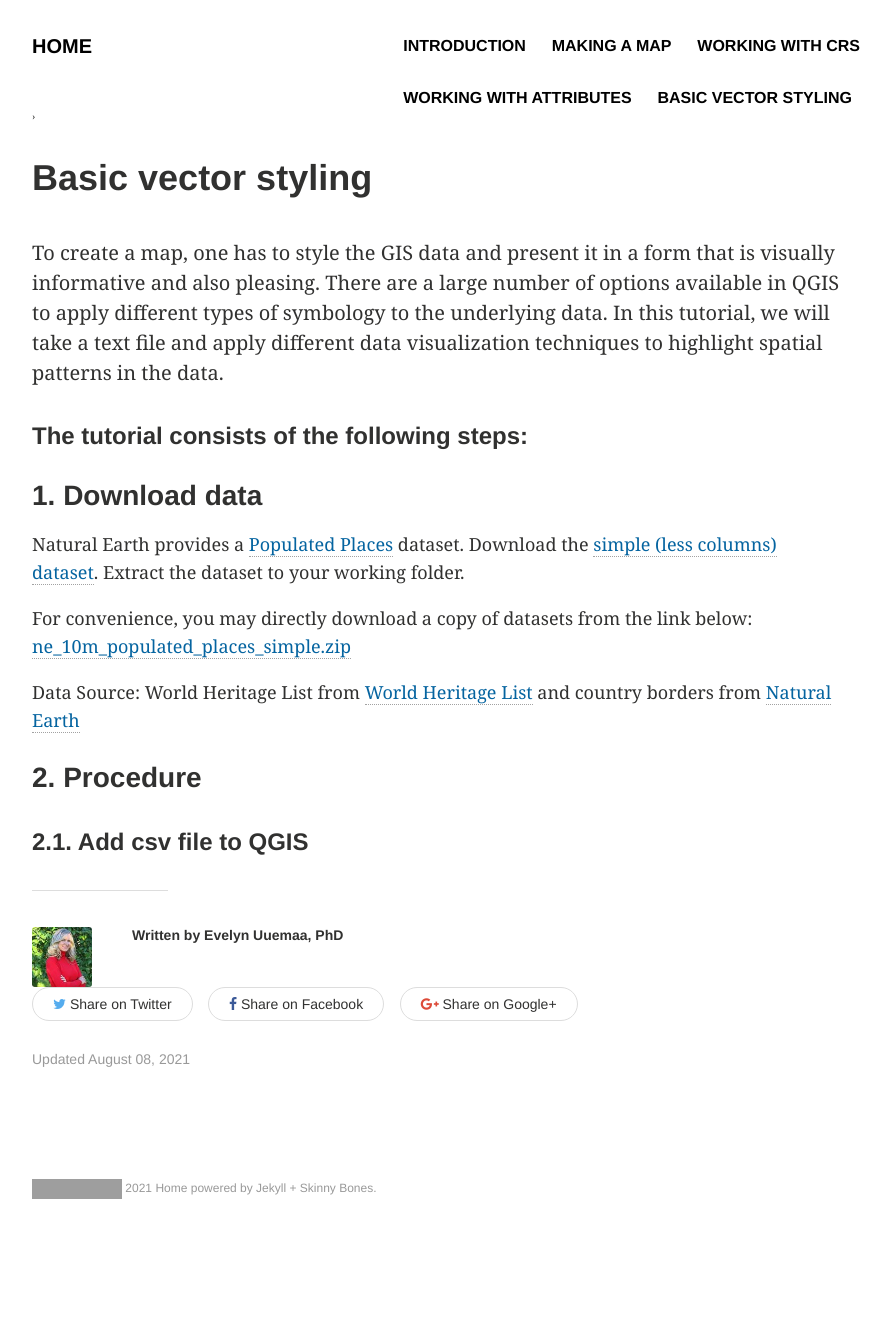
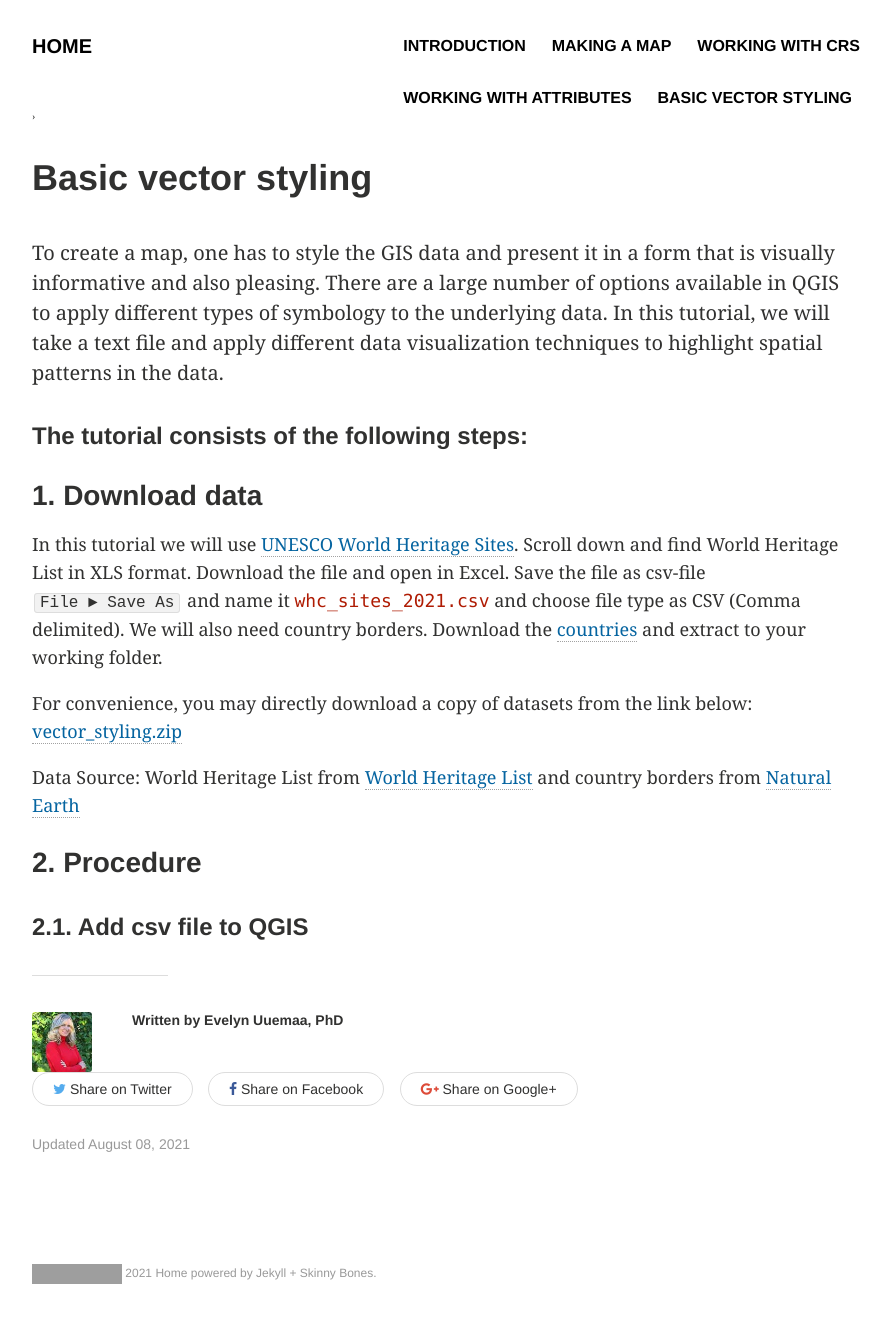
Before and after one commit to kevelyn1/QGIS-Intro, a Jekyll site: the page built from _posts/qgis/2021-08-08-vector-styling.md, in a window 1280 px wide. Shown: the whole page, without its empty margins (64-955 px from the left). Built offline with Jekyll 4.4.1, drawn with Linux system fonts in a browser that asks for light colours; before the commit the page ends 1256 px from its top, so only the background shows below that; grey boxes are pictures that could not be loaded.

Commit message:
update 5

```diff
--- a/_posts/qgis/2021-08-08-vector-styling.md
+++ b/_posts/qgis/2021-08-08-vector-styling.md
@@ -12,10 +12,11 @@
 #### The tutorial consists of the following steps:
 
 ### 1. Download data
-Natural Earth provides a [<span style="color:#0564A0">Populated Places</span>](http://www.naturalearthdata.com/downloads/10m-cultural-vectors/10m-populated-places/) dataset. Download the [<span style="color:#0564A0">simple (less columns) dataset</span>](http://www.naturalearthdata.com/http//www.naturalearthdata.com/download/10m/cultural/ne_10m_populated_places_simple.zip). Extract the dataset to your working folder.
+In this tutorial we will use [<span style="color:#0564A0">UNESCO World Heritage Sites</span>](http://whc.unesco.org/en/syndication). Scroll down and find World Heritage List in XLS format. Download the file and open in Excel. Save the file as csv-file `File ► Save As` and name it <span style="font-family:Consolas; color:#AF1B03">whc_sites_2021.csv</span> and choose file type as CSV (Comma delimited).
+We will also need country borders. Download the [<span style="color:#0564A0">countries</span>](https://http//www.naturalearthdata.com/download/10m/cultural/ne_10m_admin_0_countries.zip) and extract to your working folder.
 
 For convenience, you may directly download a copy of datasets from the link below:
-[<span style="color:#0564A0">ne_10m_populated_places_simple.zip</span>](../../datasets/ne_10m_populated_places_simple.zip)
+[<span style="color:#0564A0">vector_styling.zip</span>](../../datasets/vector_styling.zip)
 
 Data Source:
 World Heritage List from [<span style="color:#0564A0">World Heritage List</span>](http://whc.unesco.org/en/syndication) and country borders from [<span style="color:#0564A0">Natural Earth</span>](https://www.naturalearthdata.com/)
```
Also changed, not shown: _posts/qgis/2021-08-10-working-with-CRS.md (+1 -1 lines), 1 other file.
